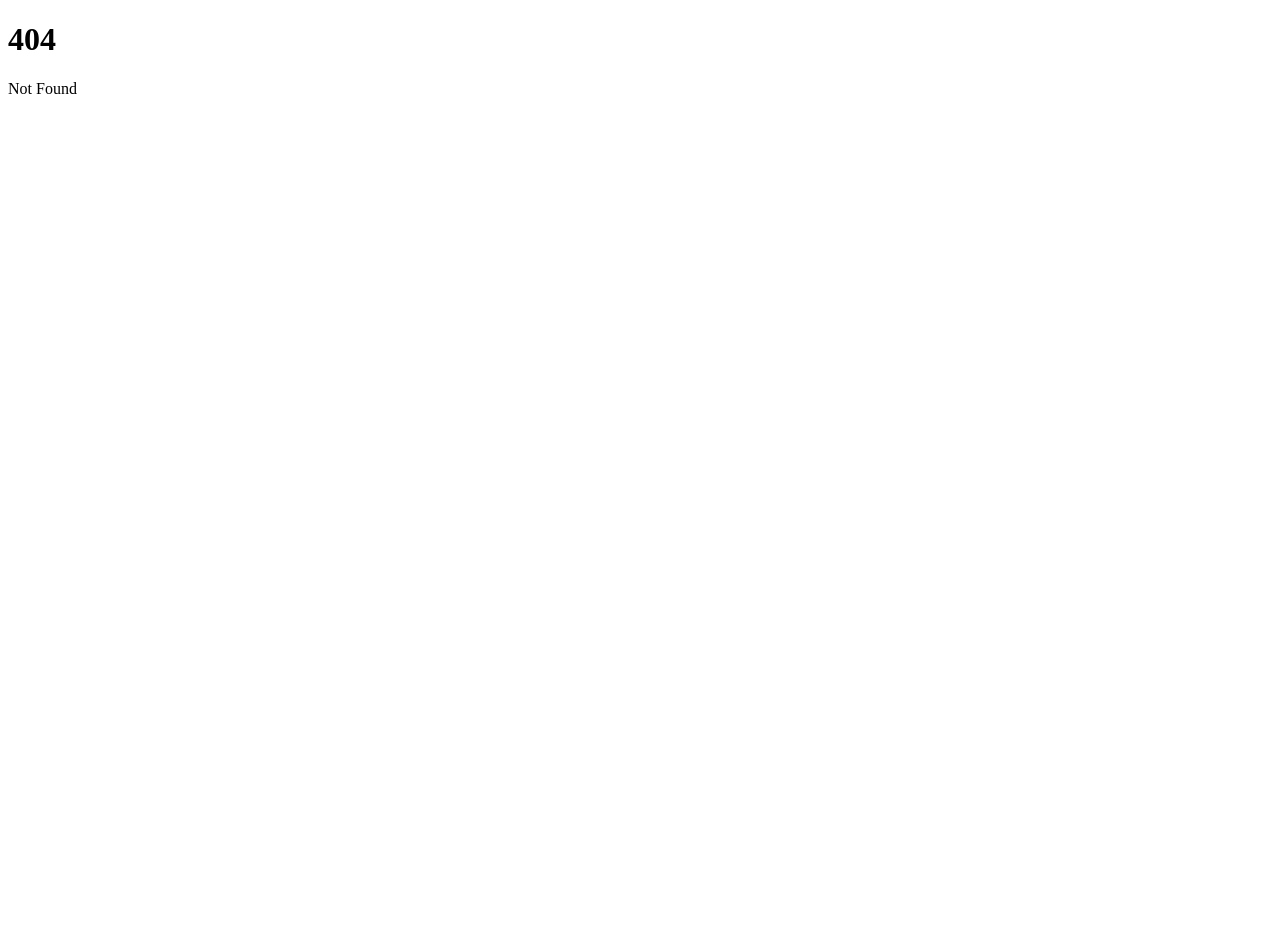
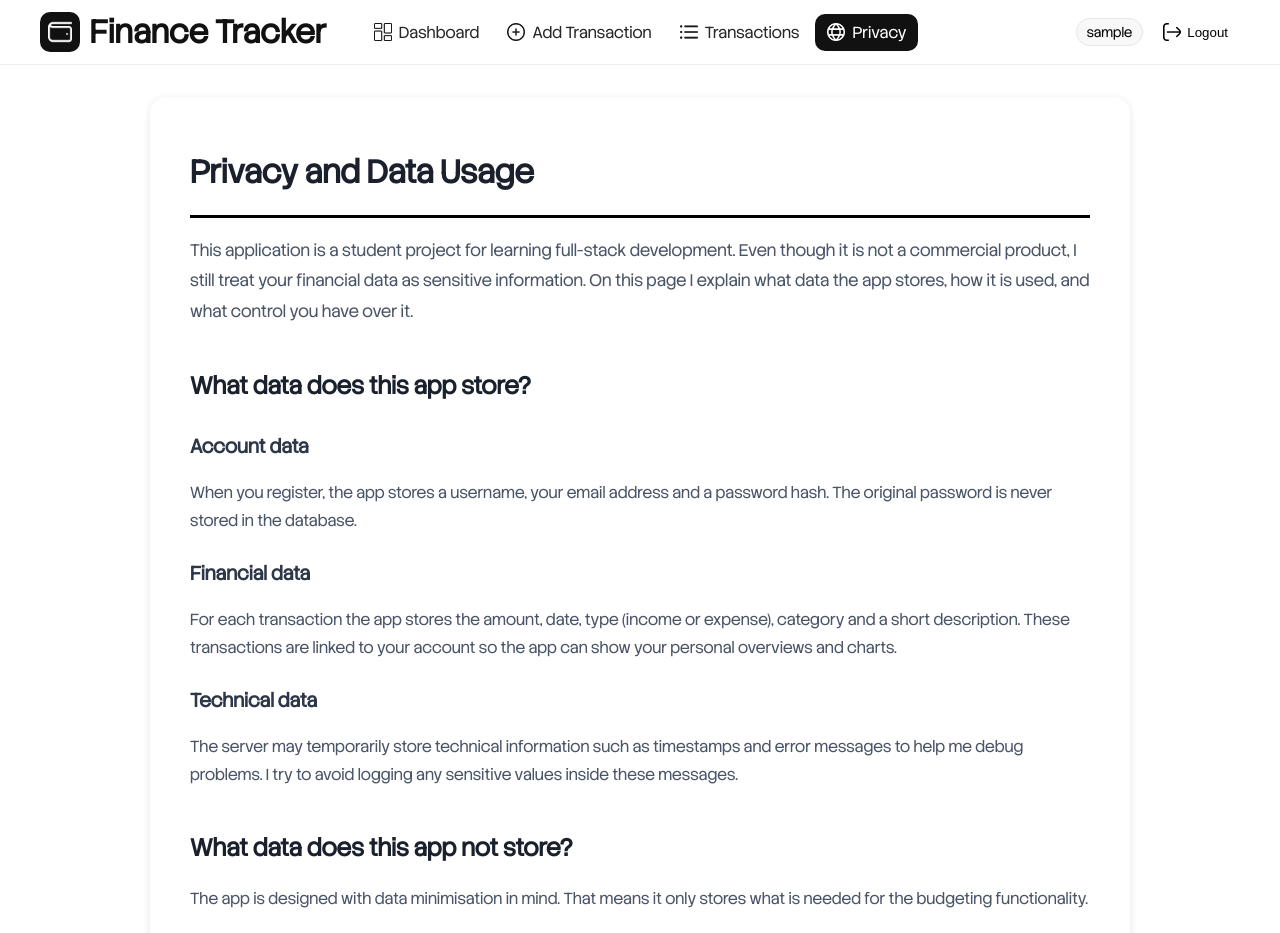
Before and after one commit to magwitfontys/Personal_Finance_Tracker_frontend, a SvelteKit app: page /privacy in a window 1280 px wide. Before the commit this address had no page. Shown: the top 933 px of the page. Before the commit the page ends 800 px from the top, so only its background shows below. Built offline with nearby package versions, Linux system fonts and the light colour scheme; sample sign-in values are in the browser's storage.

Commit message:
Privacy tab added to deal with etics aspect of my IP

```diff
--- /dev/null
+++ b/src/lib/styles/privacy.css
@@ -0,0 +1,95 @@
+.page-wrap {
+	display: flex;
+	justify-content: center;
+	align-items: flex-start;
+	min-height: calc(100vh - 80px);
+	padding: 2rem 1rem;
+}
+
+.card {
+	background: white;
+	border-radius: 16px;
+	padding: 3rem 2.5rem;
+	box-shadow: 0 2px 8px rgba(0, 0, 0, 0.1);
+	max-width: 900px;
+	width: 100%;
+	line-height: 1.7;
+}
+
+.card-title {
+	margin: 0 0 1rem 0;
+	font-size: 2rem;
+	font-weight: 700;
+	color: #1a202c;
+	border-bottom: 3px solid #000;
+	padding-bottom: 1rem;
+}
+
+.intro {
+	color: #2d3748;
+	font-size: 1.05rem;
+	margin-bottom: 2.5rem;
+	line-height: 1.8;
+}
+
+.card h2 {
+	margin: 2.5rem 0 1rem 0;
+	font-size: 1.5rem;
+	font-weight: 600;
+	color: #1a202c;
+}
+
+.card h3 {
+	margin: 1.5rem 0 0.75rem 0;
+	font-size: 1.2rem;
+	font-weight: 600;
+	color: #2d3748;
+}
+
+.card p {
+	color: #4a5568;
+	margin-bottom: 1rem;
+}
+
+.card ul {
+	margin: 0.5rem 0 1.5rem 0;
+	padding-left: 1.75rem;
+	color: #4a5568;
+}
+
+.card ul li {
+	margin-bottom: 0.5rem;
+}
+
+.card strong {
+	color: #2d3748;
+	font-weight: 600;
+}
+
+.disclaimer {
+	background: #f7fafc;
+	border-left: 4px solid #4a5568;
+	padding: 1.25rem 1.5rem;
+	border-radius: 8px;
+	font-style: italic;
+	margin-top: 2rem;
+	color: #2d3748;
+}
+
+@media (max-width: 768px) {
+	.card {
+		padding: 2rem 1.5rem;
+	}
+
+	.card-title {
+		font-size: 1.5rem;
+	}
+
+	.card h2 {
+		font-size: 1.3rem;
+	}
+
+	.card h3 {
+		font-size: 1.1rem;
+	}
+}
--- a/src/routes/(interface)/+layout.svelte
+++ b/src/routes/(interface)/+layout.svelte
@@ -13,6 +13,7 @@
 	import dashboardIcon from '$lib/pictures/dashboard.png';
 	import addIcon from '$lib/pictures/add.png';
 	import listIcon from '$lib/pictures/list.png';
+	import globeIcon from '$lib/pictures/globe.png';
 	import exitIcon from '$lib/pictures/exit.png';
 	import '../../app.css';
 
@@ -21,6 +22,7 @@
 	$: isDashboard = path.startsWith('/dashboard');
 	$: isAdd = path.startsWith('/add-transaction');
 	$: isTransactions = path.startsWith('/transactions');
+	$: isPrivacy = path.startsWith('/privacy');
 
 	// hydrate auth from localStorage so header shows after refresh
 	onMount(() => {
@@ -107,6 +109,18 @@
 					<span>Transactions</span>
 				</a>
 			</li>
+
+			<li>
+				<a
+					href={resolve('/privacy')}
+					class="nav-link"
+					class:is-active={isPrivacy}
+					aria-current={isPrivacy ? 'page' : undefined}
+				>
+					<img class="nav-icon" alt="" src={globeIcon} />
+					<span>Privacy</span>
+				</a>
+			</li>
 		</ul>
 
 		<!-- Right -->
--- /dev/null
+++ b/src/routes/(interface)/privacy/+page.svelte
@@ -0,0 +1,99 @@
+<script>
+	import '$lib/styles/privacy.css';
+</script>
+
+<section class="page-wrap">
+	<div class="card">
+		<h1 class="card-title">Privacy and Data Usage</h1>
+
+		<p class="intro">
+			This application is a student project for learning full-stack development. Even though it is not a commercial product, I still treat your financial data as sensitive information. On this page I explain what data the app stores, how it is used, and what control you have over it.
+		</p>
+
+		<h2>What data does this app store?</h2>
+
+		<h3>Account data</h3>
+		<p>
+			When you register, the app stores a username, your email address and a password hash. The original password is never stored in the database.
+		</p>
+
+		<h3>Financial data</h3>
+		<p>
+			For each transaction the app stores the amount, date, type (income or expense), category and a short description. These transactions are linked to your account so the app can show your personal overviews and charts.
+		</p>
+
+		<h3>Technical data</h3>
+		<p>
+			The server may temporarily store technical information such as timestamps and error messages to help me debug problems. I try to avoid logging any sensitive values inside these messages.
+		</p>
+
+		<h2>What data does this app not store?</h2>
+
+		<p>
+			The app is designed with data minimisation in mind. That means it only stores what is needed for the budgeting functionality.
+		</p>
+
+		<p>The app does <strong>not</strong> store:</p>
+		<ul>
+			<li>Bank account numbers or credit card numbers</li>
+			<li>National ID numbers or home addresses</li>
+			<li>Uploaded files or documents</li>
+			<li>Your real-world identity, except for the username and email you choose</li>
+		</ul>
+
+		<h2>How is your data used?</h2>
+
+		<p>Your data is only used to provide the features of the Personal Finance Tracker:</p>
+		<ul>
+			<li>calculate balances, summaries and charts</li>
+			<li>filter and group your transactions</li>
+			<li>remember your categories and settings</li>
+		</ul>
+
+		<p>
+			Your data is not sold, shared with third parties or used for advertising. The project only exists for educational purposes.
+		</p>
+
+		<h2>How is your data protected?</h2>
+
+		<ul>
+			<li>Passwords are stored as hashes, not as plain text, which means they cannot be read directly from the database.</li>
+			<li>Access to the API is protected by an authentication mechanism, so only logged-in users can reach their own data.</li>
+			<li>The back end and front end run as separate services, which makes it easier to secure and deploy them.</li>
+			<li>I avoid logging secrets or full tokens in the server logs.</li>
+		</ul>
+
+		<p>
+			If I deploy this app publicly in the future, one of my next steps is to run it over HTTPS so that data is encrypted while it is sent between your browser and the server.
+		</p>
+
+		<h2>Your choices and control</h2>
+
+		<p>You remain in control of your data inside this project:</p>
+		<ul>
+			<li>You can edit or delet	e individual transactions from your overviews.</li>
+			<li>You can use the <strong>Delete all my transactions</strong> option on this page to clear your full transaction history.</li>
+			<li>You can also use the <strong>Delete my account</strong> option to remove your account and all related data without needing to contact the developer. Note: this process is not reversible.</li>
+		</ul>
+
+		<p>
+			These options are there so that you can always take your data back if you change your mind.
+		</p>
+
+		<h2>Intercultural and accessibility aspects</h2>
+
+		<p>
+			The app is used in an international context, but my main focus is on users in Europe. For that reason I chose euro (EUR) as the single currency in the application. Euro is one of the most recognised currencies worldwide and definitely the most familiar in Europe, which makes it a good balance between simplicity and recognisability.
+		</p>
+
+		<p>
+			Category names and labels are kept neutral and in English, such as "Housing", "Food", "Transport" and "Leisure", so they make sense for students with different backgrounds. I also try to use clear icons, readable fonts and enough colour contrast so that the interface is accessible for as many users as possible.
+		</p>
+
+		<h2>Student project disclaimer</h2>
+
+		<p class="disclaimer">
+			This finance tracker is part of my Individual Project for Semester 3. It is not an official financial service and should not be used for managing large amounts of money. The goal is to learn how to build secure and maintainable software and to apply ethical and intercultural thinking in practice.
+		</p>
+	</div>
+</section>
```
Also changed, not shown: src/lib/pictures/globe.png (added), src/lib/pictures/white-globe.png (added).
